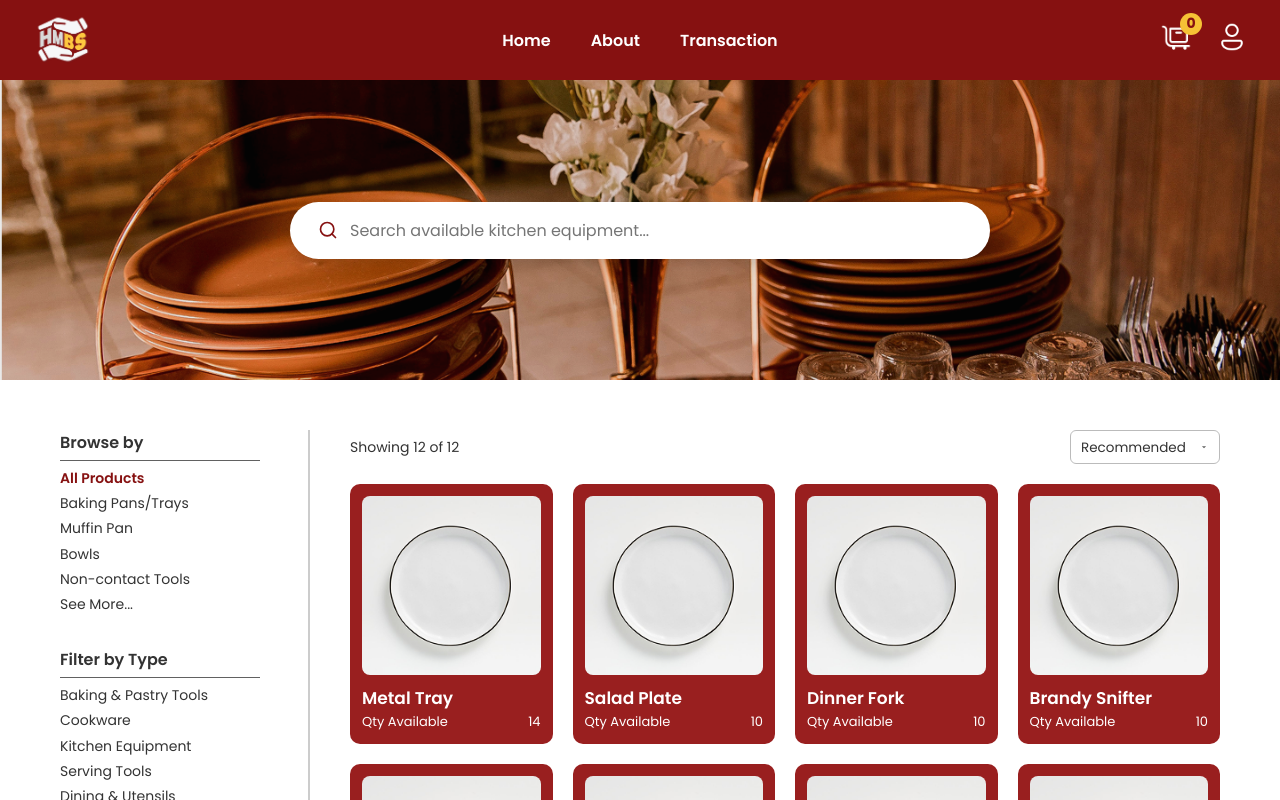
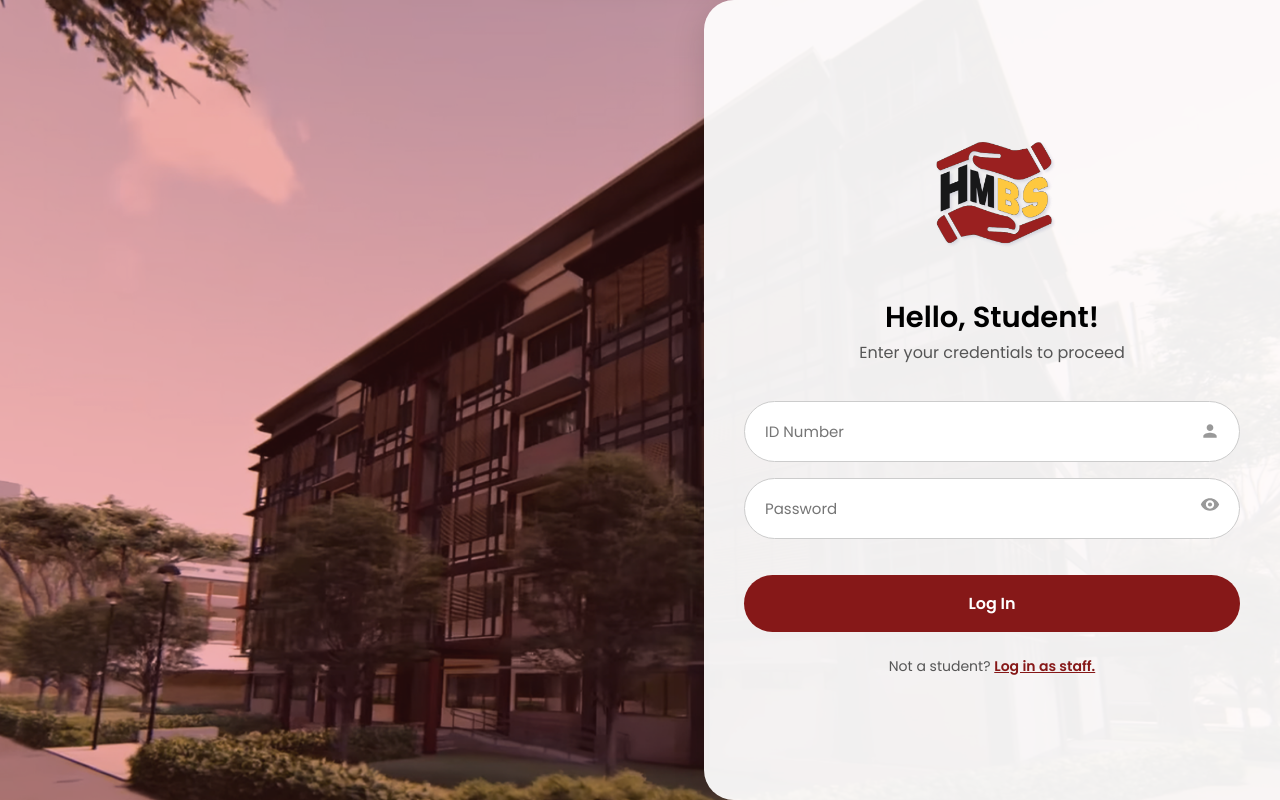
Before and after one commit to yukikaiden/hmbs-frontend-draft, a React (Vite) app in the folder borrowing-system/: page / in a window 1280 px wide. Built offline with nearby package versions, Linux system fonts and the light colour scheme.

Commit message:
Modified files - login and homepage

```diff
--- a/borrowing-system/src/App.jsx
+++ b/borrowing-system/src/App.jsx
@@ -29,19 +29,17 @@ import RequestDetailsProgHead from "./pages/RequestDetailsProgHead";
 import TransactionPage from './pages/TransactionPage';
 
 
-// Optional: import Homepage if needed
-// import Homepage from './pages/Homepage';
 
 function App() {
     return (
         <Router>
             <Routes>
                 {/* Student Pages */}
-                <Route path="/" element={<EquipmentPage />} />
+                <Route path="/equipment" element={<EquipmentPage />} />
                 <Route path="/about" element={<About />} />
                 <Route path="/cart" element={<CartPage />} />
                 <Route path="/borrow-request" element={<BorrowRequestForm />} />
-                <Route path="/student-login" element={<StudentLoginPage />} />
+                <Route path="/" element={<StudentLoginPage />} />
                 <Route path="/transaction" element={<TransactionPage />} />
 
                 {/* Admin Pages */}
--- a/borrowing-system/src/components/Header.jsx
+++ b/borrowing-system/src/components/Header.jsx
@@ -107,7 +107,7 @@ function Header() {
     whiteSpace: 'nowrap',
     textAlign: 'center',
     display: 'inline-block',
-    zIndex: 9999, // ✅ Makes sure dropdown appears above everything
+    zIndex: 9999,
   };
 
 
@@ -121,7 +121,7 @@ function Header() {
         <div style={navContainerStyle}>
           <nav>
             <ul style={navStyle}>
-              <Link to="/" style={linkStyle}>Home</Link>
+              <Link to="/equipment" style={linkStyle}>Home</Link>
               <Link to="/about" style={linkStyle}>About</Link>
               <Link to="/transaction" style={linkStyle}>Transaction</Link>
             </ul>
--- a/borrowing-system/src/pages/StaffLoginPage.jsx
+++ b/borrowing-system/src/pages/StaffLoginPage.jsx
@@ -1,24 +1,16 @@
 import React, { useState } from 'react';
 import hmbsLogo from '../assets/site-images/hmbs-logo-maroon.png';
 import backgroundImage from '../assets/site-images/building-background1.png';
-import { useNavigate } from 'react-router-dom';
-import { Link } from 'react-router-dom';
+import { useNavigate, Link } from 'react-router-dom';
 
-function LoginPage() {
-  /* ===== state & handlers ===== */
+function StaffLoginPage() {
   const navigate = useNavigate();
   const [showPassword, setShowPassword] = useState(false);
 
   const handleLogIn = () => {
-    // Logic for handling login can be added here
-    navigate('/requests-instructor'); // Redirect to admin requests page after login
+    navigate('/requests-admin');
   };
 
-  const handleHomepageClick = () => {
-    navigate('/');  // Navigate to Student Homepage
-  };
-
-  /* ===== layout styles ===== */
   const pageStyle = {
     display: 'flex',
     height: '100vh',
@@ -29,7 +21,6 @@ function LoginPage() {
     fontFamily: "'Poppins', sans-serif",
   };
 
-  /* narrower panel — 38% of viewport, capped at 480px */
   const formContainerStyle = {
     width: '45vw',
     maxWidth: '620px',
@@ -61,22 +52,21 @@ function LoginPage() {
     marginBottom: 36,
   };
 
-  /* input wrapper to hold svg icon */
   const fieldWrapper = {
     position: 'relative',
     width: '100%',
-    marginBottom: 10,
+    marginBottom: 16,
   };
   const inputStyle = {
     width: '100%',
-    padding: '18px 40px 18px 20px', // taller fields
+    padding: '18px 40px 18px 20px',
     borderRadius: 40,
     border: '1px solid #ccc',
     fontSize: 15,
     outline: 'none',
     boxSizing: 'border-box',
     fontFamily: "'Poppins', sans-serif",
-};
+  };
   const iconCommon = {
     position: 'absolute',
     top: '50%',
@@ -99,12 +89,11 @@ function LoginPage() {
     width: '100%',
     cursor: 'pointer',
     marginTop: 20,
-};
+  };
 
   const footerStyle = { fontSize: 14, marginTop: 24, color: '#555' };
   const linkStyle = { color: '#861818', fontWeight: 600, textDecoration: 'underline' };
 
-  /* ===== inline SVG icons ===== */
   const IdIcon = (
     <svg width="20" height="20" viewBox="0 0 24 24" style={iconCommon}>
       <path d="M12 12c2.21 0 4-1.79 4-4s-1.79-4-4-4-4 1.79-4 4 1.79 4 4 4zm0 2c-2.67 0-8 1.34-8 4v2h16v-2c0-2.66-5.33-4-8-4z" />
@@ -129,15 +118,17 @@ function LoginPage() {
         <h2 style={headingStyle}>Hello, Staff!</h2>
         <p style={subTextStyle}>Enter your credentials to proceed</p>
 
-        {/* Student ID field */}
         <div style={fieldWrapper}>
           <input type="text" placeholder="ID Number" style={inputStyle} />
           {IdIcon}
         </div>
 
-        {/* Password field */}
         <div style={fieldWrapper}>
-          <input type={showPassword ? 'text' : 'password'} placeholder="Password" style={inputStyle} />
+          <input
+            type={showPassword ? 'text' : 'password'}
+            placeholder="Password"
+            style={inputStyle}
+          />
           <span style={eyeBtn} onClick={() => setShowPassword(!showPassword)}>
             {showPassword ? EyeOffIcon : EyeIcon}
           </span>
@@ -146,11 +137,11 @@ function LoginPage() {
         <button style={buttonStyle} onClick={handleLogIn}>Log In</button>
 
         <p style={footerStyle}>
-          Not part of staff? <Link to="/student-login"><a href="" style={linkStyle}>Go to Student Homepage.</a></Link>
+          Not a student? <Link to="/" style={linkStyle}>Log in as student.</Link>
         </p>
       </div>
     </div>
   );
 }
 
-export default LoginPage;
+export default StaffLoginPage;
--- a/borrowing-system/src/pages/StudentLoginPage.jsx
+++ b/borrowing-system/src/pages/StudentLoginPage.jsx
@@ -8,7 +8,7 @@ function StudentLoginPage() {
   const [showPassword, setShowPassword] = useState(false);
 
   const handleLogIn = () => {
-    navigate('/');
+    navigate('/equipment');
   };
 
   const pageStyle = {
```
